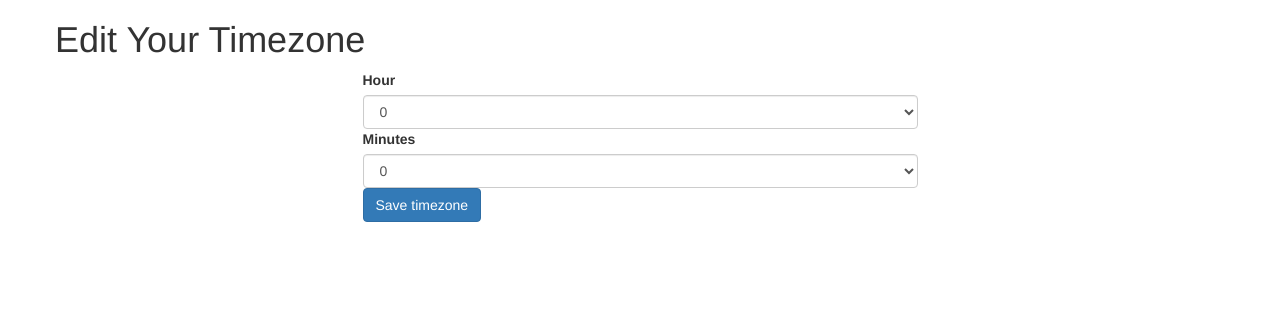
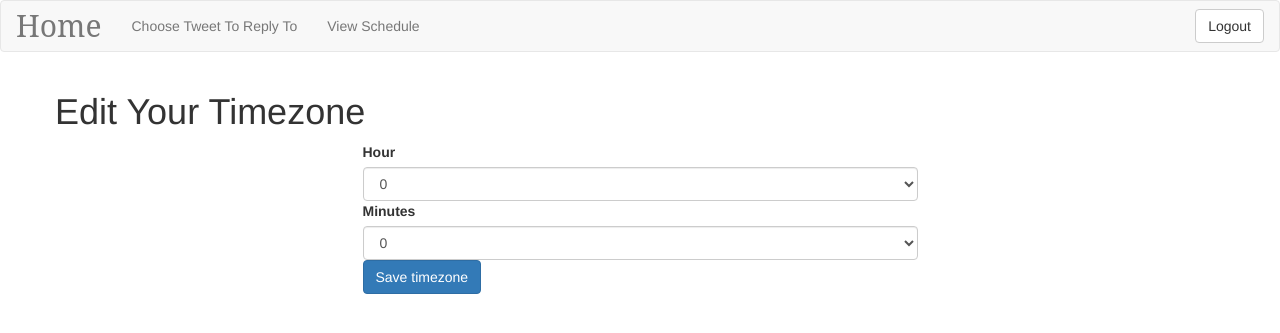
Before and after one commit to kiriappeee/reply-later, a Flask app: page /replylater/app/addtimezone in a window 1280 px wide. Shown: the top 333 px of the page. Run offline with Flask 2, Linux system fonts and the light colour scheme; the visitor is signed in with stand-in values (Sample User, id 1); parts of the project's set-up code (start-up, migrations or seed data) failed here and were passed over; some libraries are stand-ins or nearby versions.

Commit message:
Completed schedule view. Closes #18
Added a navigation method to view schedule. Also added filters, and a
navbar to navigate between the two. Added a new condition to views.py to
handle 'all'. There has got to be a better way of doing this. Need to
refactor this as well

```diff
--- a/src/templates/common/base.html
+++ b/src/templates/common/base.html
@@ -1,15 +1,20 @@
+{% import "common/navbar.html" as nav %}
 <!DOCTYPE HTML>
 <html>
     <head>
         {% block head %}
         <title>{% block title %}{% endblock %}</title>
+        <script src="https://code.jquery.com/jquery-1.11.3.min.js"></script>
+        <script src="//code.jquery.com/ui/1.11.2/jquery-ui.js"></script>
+        <script src="https://maxcdn.bootstrapcdn.com/bootstrap/3.3.4/js/bootstrap.min.js"></script>
         <link rel="stylesheet" href="https://maxcdn.bootstrapcdn.com/bootstrap/3.3.4/css/bootstrap.min.css">
-        <script src="https://code.jquery.com/jquery-1.11.3.min.js"></script>
-        <script src="https://maxcdn.bootstrapcdn.com/bootstrap/3.3.4/js/bootstrap.min.js"></script>
         <meta name="viewport" content="width=device-width, initial-scale=1">
         {% endblock %}
     </head>
     <body>
+        {% if 'userid' in session %}
+        {{ nav.navbar(request.url_rule.endpoint) }}
+        {% endif %}
         <div class="container" style="margin-bottom:50px;">
             {% block body %}
             {% endblock %}
--- /dev/null
+++ b/src/templates/common/navbar.html
@@ -0,0 +1,34 @@
+{% import "common/navlink.html" as navlink %}
+{% macro navbar(currentUrl) -%}
+{% if currentUrl != 'login' %}
+<nav class="navbar navbar-default">
+    <div class="container-fluid">
+        <!-- Brand and toggle get grouped for better mobile display -->
+        <div class="navbar-header">
+            <button type="button" class="navbar-toggle collapsed" data-toggle="collapse" data-target="#bs-example-navbar-collapse-1">
+                <span class="sr-only">Toggle navigation</span>
+                <span class="icon-bar"></span>
+                <span class="icon-bar"></span>
+                <span class="icon-bar"></span>
+            </button>
+            <a class="navbar-brand" style="font-family:'Serif'; font-size: 30px;" href="{{ url_for('index') }}">Home</a>
+        </div>
+
+        <!-- Collect the nav links, forms, and other content for toggling -->
+        <div class="collapse navbar-collapse" id="bs-example-navbar-collapse-1">
+            <ul class="nav navbar-nav">
+                {{navlink.navlink(url_for('index'), currentUrl, "Choose Tweet To Reply To")}}
+                {{navlink.navlink(url_for('viewSchedule'), currentUrl, "View Schedule")}}
+            </ul>
+            <ul class="nav navbar-nav navbar-right">
+                <form class="navbar-form navbar-right" role="form" method="POST" action="">
+                    <div class="form-group">
+                        <input type="submit" value="Logout" class="btn btn-default">
+                    </div>
+                </form>
+            </ul>
+        </div>
+    </div>
+</nav>
+{% endif %}
+{%- endmacro %}
--- /dev/null
+++ b/src/templates/common/navlink.html
@@ -0,0 +1,7 @@
+{% macro navlink(url, currentUrl, text) -%}
+{% if url != url_for(currentUrl) %}
+<li><a href="{{url}}">{{text}}</a></li>
+{% else %}
+<li class="active"><a href="">{{text}} <span class="sr-only">(current)</span></a></li>
+{% endif %}
+{%- endmacro %}
--- a/src/views.py
+++ b/src/views.py
@@ -76,7 +76,7 @@ def viewSchedule():
         return redirect(url_for('login'))
     if ('view') not in request.args:
         return redirect(url_for('viewSchedule', view='unsent'))
-    if request.args['view'] != 'unsent' and request.args['view'] != 'sent' and request.args['view'] != 'cancelled':
+    if request.args['view'] != 'unsent' and request.args['view'] != 'sent' and request.args['view'] != 'cancelled' and request.args['view'] != 'all':
         return redirect(url_for('viewSchedule', view='unsent'))
     replies = ReplyController.getScheduledReplies(session['userid'], request.args['view'])
     return render_template('viewschedule.html', replySchedule = replies)
```
Also changed, not shown: src/templates/viewschedule.html (+8 -0 lines).
